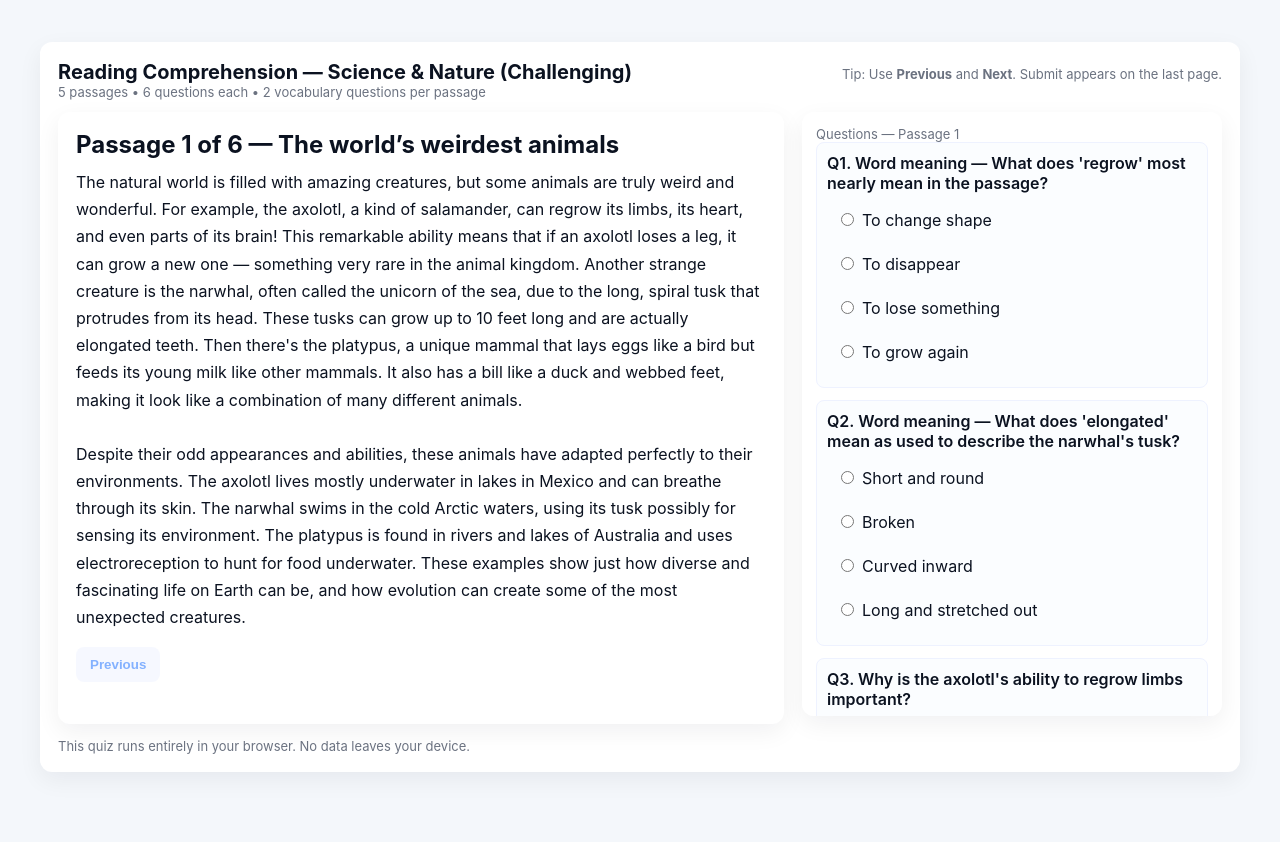
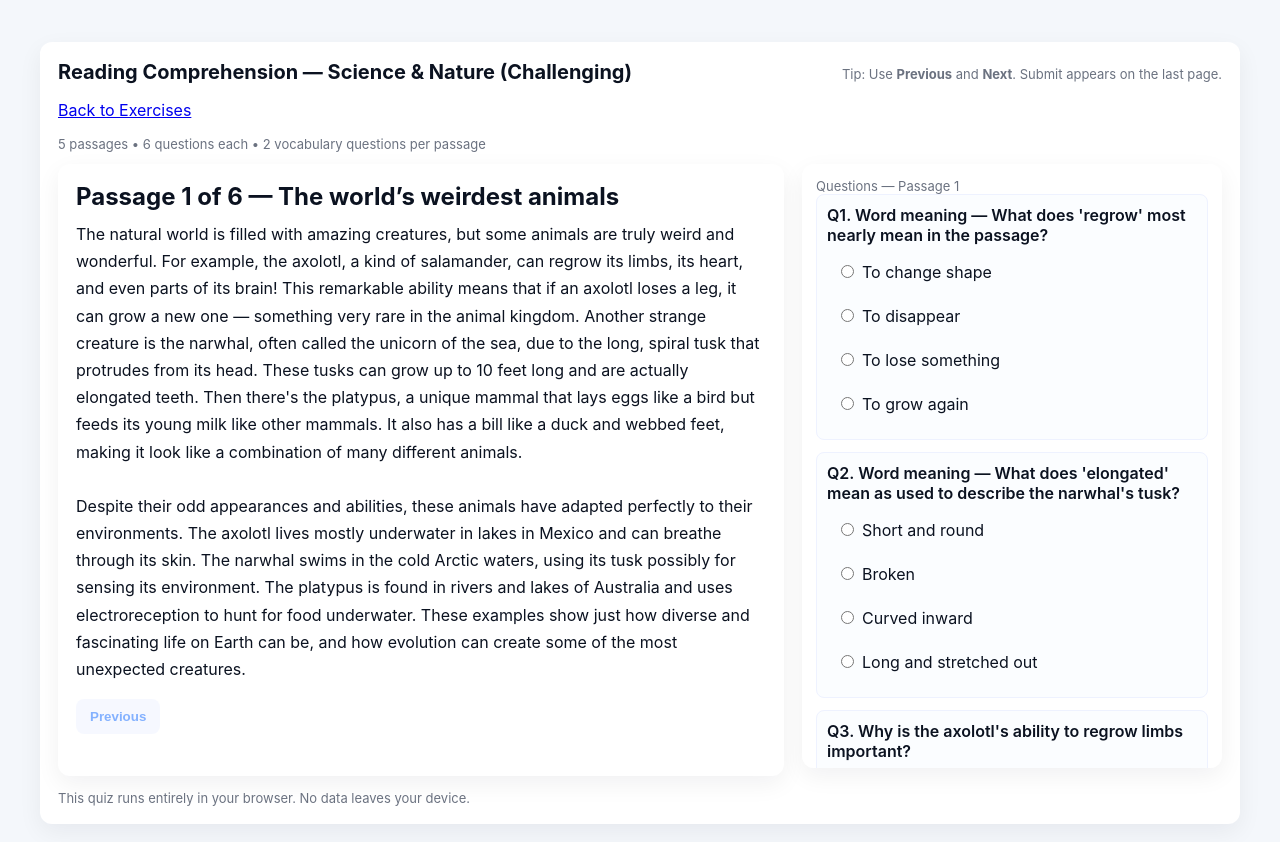
Before and after one commit to okkanmani/Exercises, a plain HTML site: page exercises/reading_comprehension.html in a window 1280 px wide. Drawn offline with Linux system fonts and the light colour scheme.

Commit message:
back navigation

```diff
--- a/exercises/reading_comprehension.html
+++ b/exercises/reading_comprehension.html
@@ -49,6 +49,7 @@
       <header>
         <div>
           <h1>Reading Comprehension — Science & Nature (Challenging)</h1>
+          <p><a href="../index.html">Back to Exercises</a></p>
           <div class="muted">5 passages • 6 questions each • 2 vocabulary questions per passage</div>
         </div>
         <div class="muted">Tip: Use <strong>Previous</strong> and <strong>Next</strong>. Submit appears on the last page.</div>
```
Also changed, not shown: exercises/logic.html (+1 -0 lines), exercises/math_problems.html (+1 -0 lines).
